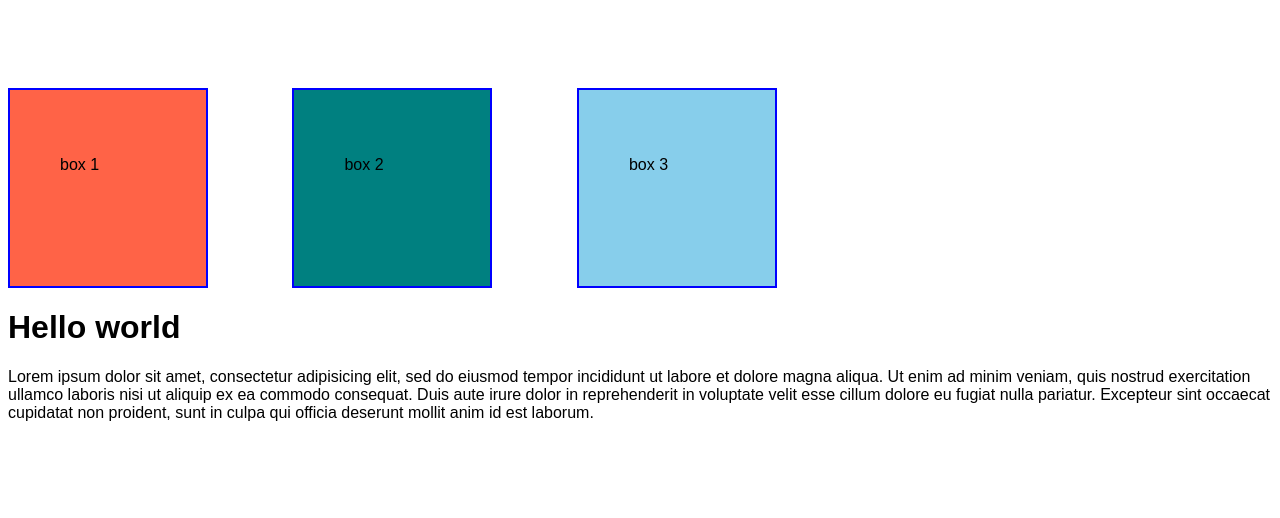
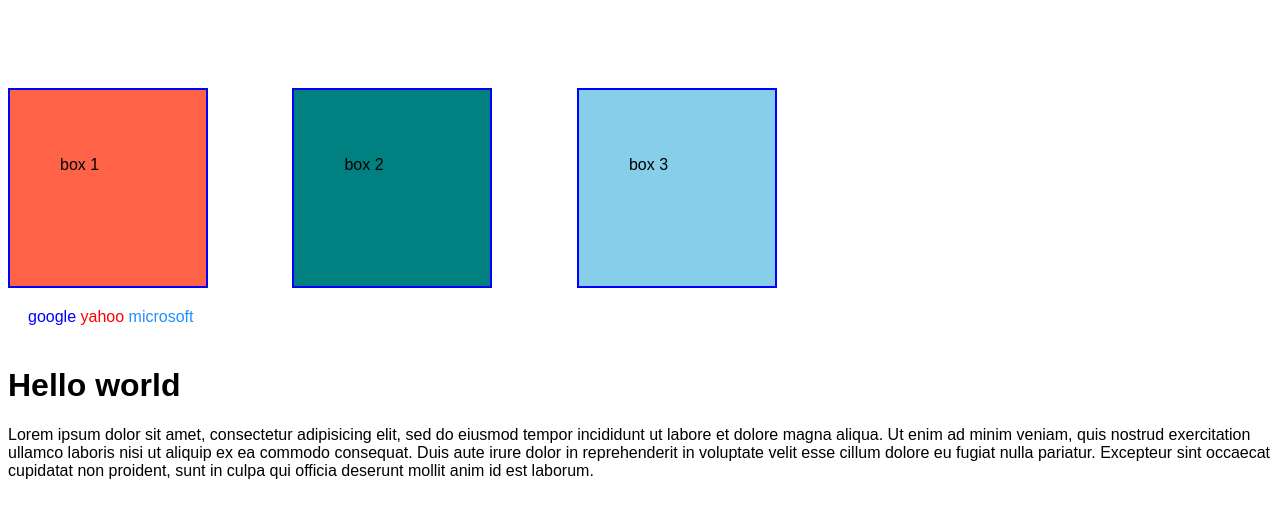
Before and after one commit to poloey/03_uy27_dec_11, a plain HTML site: page index.html in a window 1280 px wide. Drawn offline with Linux system fonts and the light colour scheme.

Commit message:
update readme.md

```diff
--- a/index.html
+++ b/index.html
@@ -26,6 +26,43 @@
     #box3 {
       background: skyblue;
     }
+    .link {
+      padding: 20px;
+    }
+    a {
+      text-decoration: none;
+      color: red;
+    }
+    a:hover {
+      background: tomato;
+      color: white;
+
+    }
+    /* a:first-child {
+      color: blue;
+    }
+    a:last-child {
+      color: salmon;
+    } */
+    a:nth-child(1) {
+      color: blue;
+    }
+    a:nth-child(2) {
+      color: red;
+    }
+    a:nth-child(3) {
+      color: dodgerblue;
+    }
+    /* [href="http://google.com"] {
+      color: tomato;
+    }
+    [href="http://yahoo.com"] {
+      color: red;
+    }
+    [href="http://microsoft.com"] {
+      color: green;
+    } */
+
   </style>
 </head>
 <body>
@@ -39,6 +76,11 @@
     <div class="box" id="box3">
       <p>box 3</p>
     </div>
+    <div class="link">
+      <a href="http://google.com">google</a>
+      <a href="http://yahoo.com">yahoo</a>
+      <a href="http://microsoft.com">microsoft</a>
+    </div>
     <h1>Hello world</h1>
     <p>Lorem ipsum dolor sit amet, consectetur adipisicing elit, sed do eiusmod
     tempor incididunt ut labore et dolore magna aliqua. Ut enim ad minim veniam,
```
Also changed, not shown: tuts.txt, 2 other files.
